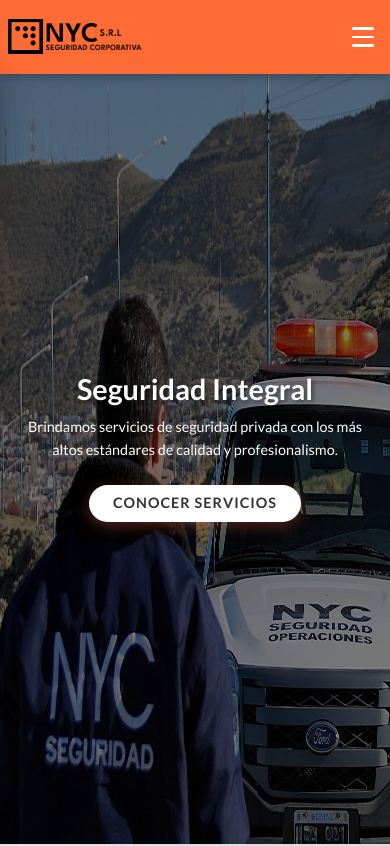
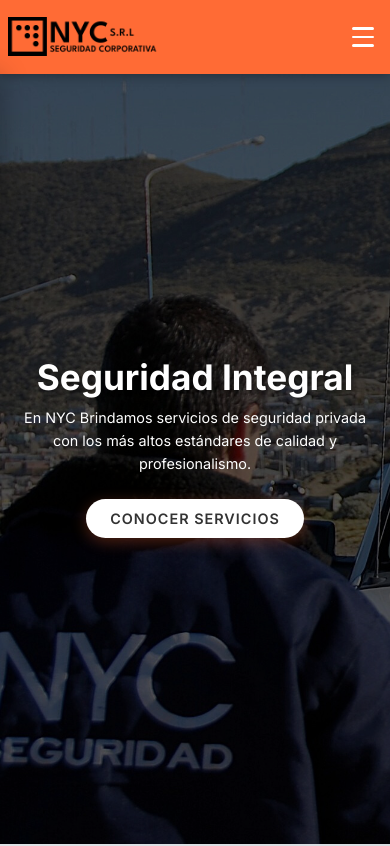
Before and after one commit to clau-devSpace/nycs-seguridad, a React (Vite) app: page / in a window 390 px wide. Shown: the top 846 px of the page. Built offline with nearby package versions, Linux system fonts and the light colour scheme.

Commit message:
overlay header

```diff
--- a/src/components/Footer.css
+++ b/src/components/Footer.css
@@ -116,7 +116,7 @@
 }
 
 /* Mobile - 400px */
-@media (max-width: 400px) {
+@media (max-width: 480px) {
     .footer {
         padding: 1rem 0 0.5rem; /* Más compacto en móvil */
     }
@@ -134,7 +134,7 @@
     }
 
     .logo-footer {
-        width: 135px; /* Tamaño más pequeño para móviles */
+        width: 150px; /* Tamaño más pequeño para móviles */
     }
 
     .social-icon {
--- a/src/components/Navbar.css
+++ b/src/components/Navbar.css
@@ -240,7 +240,7 @@
     }
 
     .logotipo {
-        width: 135px;
+        width: 150px;
     }
 
     .hamburger span {
--- a/src/pages/Home.css
+++ b/src/pages/Home.css
@@ -1,5 +1,5 @@
 
-@import url('https://fonts.googleapis.com/css2?family=Lato:ital,wght@0,100;0,300;0,400;0,700;0,900;1,100;1,300;1,400;1,700;1,900&display=swap');
+@import url('https://fonts.googleapis.com/css2?family=Inter:ital,opsz,wght@0,14..32,100..900;1,14..32,100..900&family=Lato:ital,wght@0,100;0,300;0,400;0,700;0,900;1,100;1,300;1,400;1,700;1,900&display=swap');
 
 * {
     margin: 0;
@@ -14,8 +14,8 @@
 }
 
 body {
-    font-family: 'Lato', sans-serif;
-    line-height: 1;
+    font-family: 'Inter', sans-serif;
+    /*line-height: 1;*/
     color: #333;
     background: linear-gradient(135deg, #1a1a1a 0%, #2d2d2d 100%);
 }
@@ -42,12 +42,18 @@
     position: relative;
     overflow: hidden;
     width: 100%;
-    background-image: url(
-        ../assets/images/edicion1.jpg
-    );
     background-size: cover;
     background-position: center;
+}
 
+.hero::after {
+    content: '';
+    position: absolute;
+    top: 0;
+    left: 0;
+    right: 0;
+    bottom: 0;
+    background: rgba(0, 0, 0, 0.3); /* Overlay para mejorar legibilidad */
 }
 
 
@@ -58,6 +64,7 @@
     margin-top: 50px;
     animation: fadeInUp 1s ease-out;
     width: 100%;
+    z-index: 3;
 }
 
 .hero h1 {
@@ -90,7 +97,7 @@
    /* background: linear-gradient(135deg, #ff6b35, #ff8c42);*/
     background: white;
     color: #333;
-    padding: 0.7rem 1.8rem;
+    padding: 0.5rem 1.5rem;
     text-decoration: none;
     border-radius: 50px;
     font-weight: 600;
@@ -572,9 +579,14 @@
         padding: 0 1.5rem;
     }
 
-    .hero {
-        padding: 0 1.5rem;
-    }
+     .hero {
+            padding: 0 1.5rem;
+            background-image: url(../assets/images/imagen-celular.jpg
+    );
+            background-size: cover;
+            background-position: 10% center;
+
+        }
 
     .hero-content {
         padding: 0 1rem;
@@ -708,9 +720,16 @@
         padding: 0 1rem;
     }
 
-    .hero {
-        padding: 0 1rem;
-    }
+
+        .hero {
+            padding: 0 0.75rem;
+            background-image: url(../assets/images/imagen-celular.jpg
+    );
+            background-size: cover;
+            background-position: 10% center;
+
+        }
+
 
     .hero-content {
         padding: 0 0.5rem;
@@ -846,8 +865,8 @@
             padding: 0 0.75rem;
             background-image: url(../assets/images/imagen-celular.jpg
     );
-            background-size: 100% 100%;
-            background-position:20% center;
+            background-size: cover;
+            background-position: 10% center;
 
         }
     .hero-content {
@@ -855,7 +874,7 @@
     }
 
     .hero h1 {
-        font-size: 1.8rem;
+        font-size: 2.2rem;
         margin-bottom: 0.5rem;
     }
 
--- a/src/pages/Home.jsx
+++ b/src/pages/Home.jsx
@@ -7,6 +7,7 @@
 import WhatsAppBoton from '../components/whatsapp';
 import CtaSection from '../components/CTA';
 import SliderEmpresas from '../components/sliderEmpresas';
+import ImagenFondoNYC from '../assets/images/edicion1.jpg';
 
 const SecurePro = () => {
   const statsRef = useRef(null);
@@ -89,11 +90,13 @@
     <div>
       {/* Hero Section */}
       <WhatsAppBoton />
-      <section className="hero" id="inicio">
+      <section className="hero" id="inicio" style={{
+         backgroundImage: `url(${ImagenFondoNYC})`
+      }}>
         <div className="hero-content">
           <h1>Seguridad Integral</h1>
          {/*  <p className="hero-subtitle">Protección Profesional 24/7</p>*/}
-          <p>Brindamos servicios de seguridad privada con los más altos estándares de calidad y profesionalismo.</p>
+          <p>En NYC Brindamos servicios de seguridad privada con los más altos estándares de calidad y profesionalismo.</p>
           <a href="#servicios" className="cta-boton" onClick={(e) => handleSmoothScroll(e, '#servicios')}>
             Conocer Servicios
           </a>
```
Also changed, not shown: 1 other file (tests, documents, lock files or other folders).
